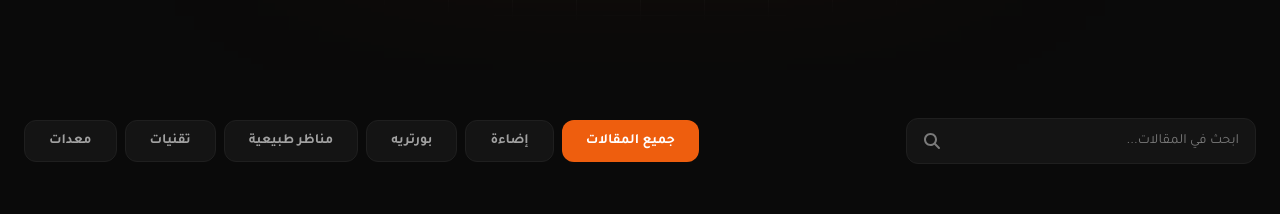
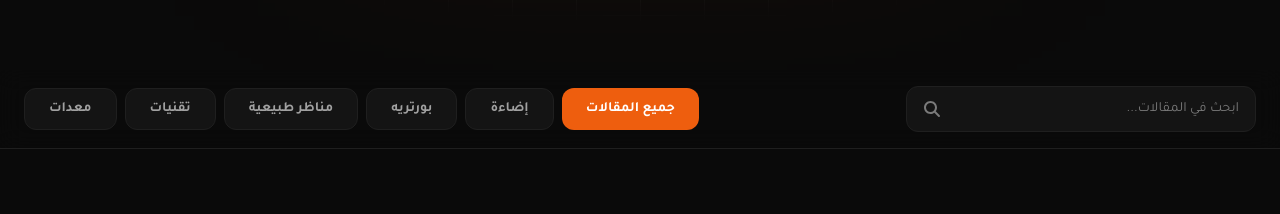
Before and after one commit to eslam2981/lens-studio, a React (Vite) app: page /blog in a window 1280 px wide. Shown: the part 401-615 px from the top of the page. Built offline with nearby package versions, Linux system fonts and the light colour scheme.

Commit message:
add fixed property to category component

```diff
--- a/src/components/blog/BlogControls.jsx
+++ b/src/components/blog/BlogControls.jsx
@@ -2,8 +2,9 @@ import { FontAwesomeIcon } from "@fortawesome/react-fontawesome";
 import { faSearch } from "@fortawesome/free-solid-svg-icons";
 export default function BlogControls({ categories, selectedCategory, onCategoryChange, searchQuery, onSearchChange }) {
   return (
-    <div className="mx-auto max-w-7xl px-6 mt-12 mb-8">
-      <div className="flex flex-col md:flex-row justify-between items-center gap-6">
+    <div className="sticky top-24 z-40 bg-[#0a0a0a]/80 backdrop-blur-md border-b border-[#1f1f1f] py-4 mb-8 -mx-6 px-6 md:mx-0 md:px-0">
+      <div className="mx-auto max-w-7xl px-6">
+        <div className="flex flex-col md:flex-row justify-between items-center gap-6">
         {/* Search */}
         <div className="w-full md:w-[350px]">
           <div className="relative w-full">
@@ -34,6 +35,7 @@ export default function BlogControls({ categories, selectedCategory, onCategoryC
           ))}
         </div>
       </div>
+      </div>
     </div>
   );
 }
```
